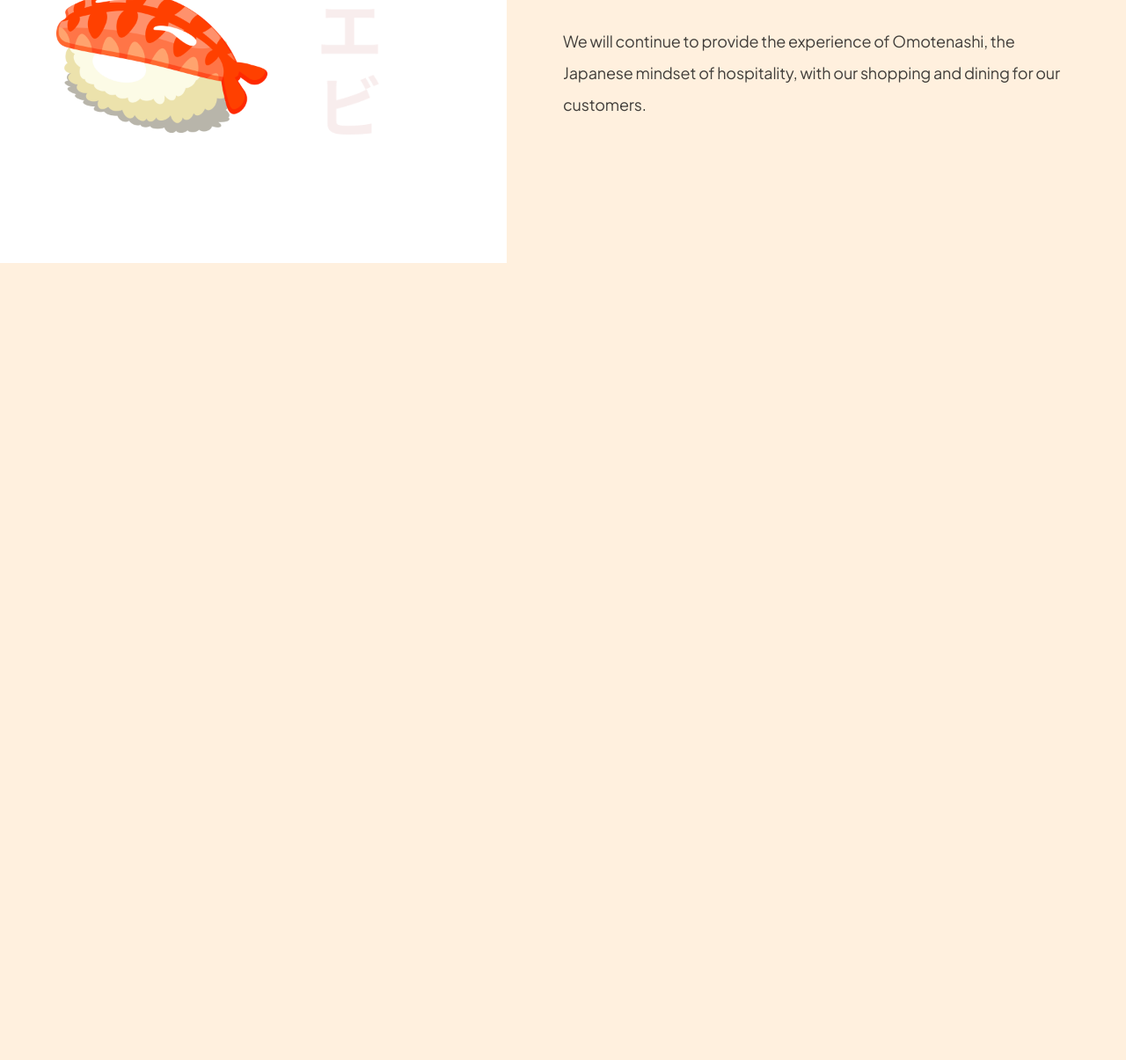
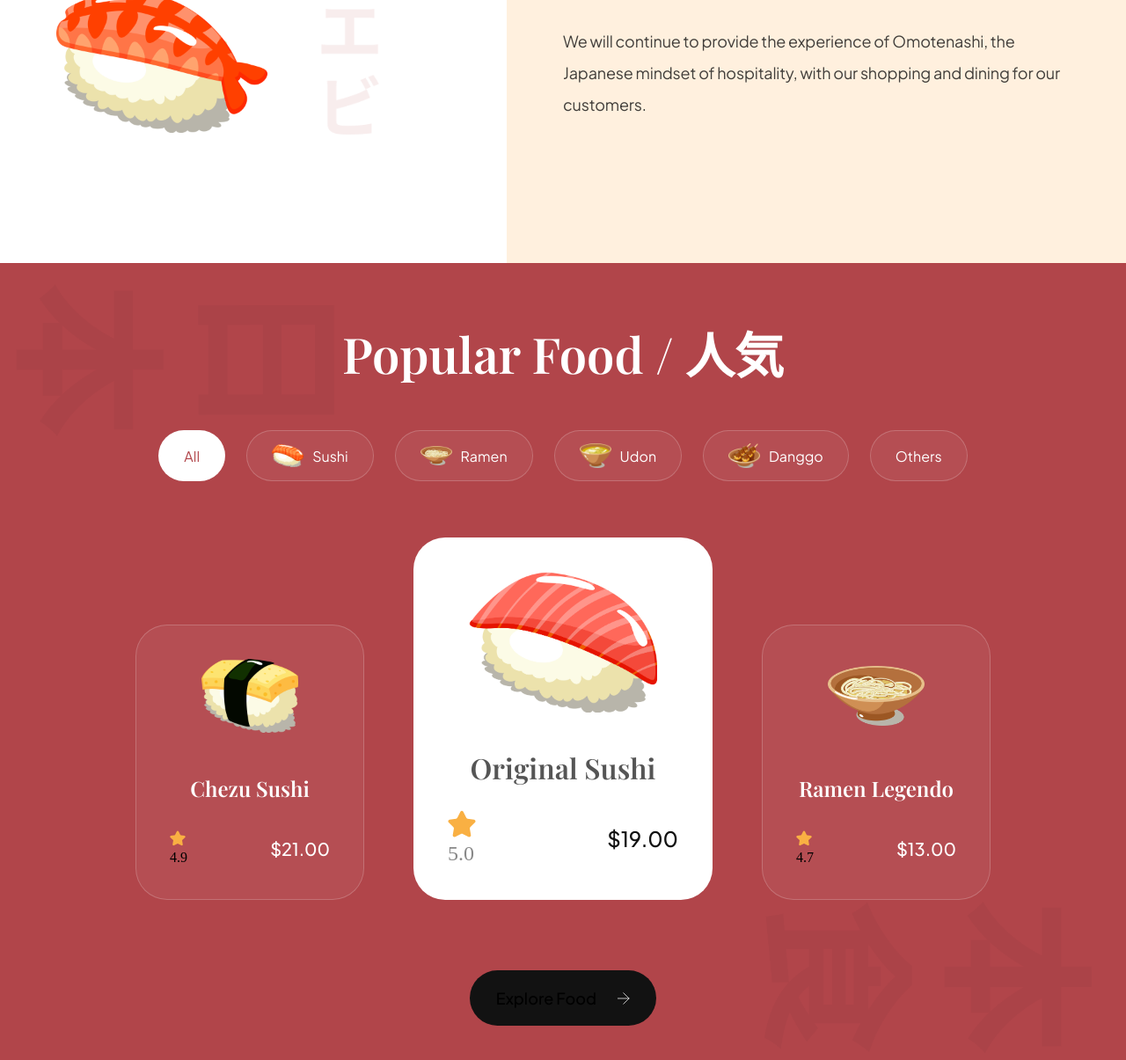
Before and after one commit to JulianRadix/laughing-waffle, a website built with Vite: page index.html in a window 1280 px wide. Shown: the part 1228-2433 px from the top of the page at 88% size. Before the commit the page ends 1527 px from the top, so only its background shows below. Built offline with nearby package versions, Linux system fonts and the light colour scheme.

Commit message:
Completed Foods/Popular

```diff
--- a/css/sections/popular.css
+++ b/css/sections/popular.css
@@ -0,0 +1,197 @@
+.popular-foods {
+    padding: 64px;
+
+    display: flex;
+    flex-direction: column;
+
+    background-color: var(--primary-color);
+    background-image: url("../../assets//popular_bg.png");
+    background-position: center;
+    background-repeat: no-repeat;
+    background-size: contain;
+
+    overflow: hidden;
+}
+
+.popular-foods__title {
+    font-size: 56px;
+    font-family: var(--playfair-display);
+    font-weight: 600;
+    line-height: 78px;
+    color: #fff;
+    text-align: center;
+}
+
+.popular-foods__filters {
+    margin-top: 48px;
+    max-width: 100%;
+    overflow-x: auto;
+
+    display: flex;
+    justify-content: center;
+    gap: 24px;
+}
+
+.popular-foods__filter-btn {
+    padding: 10px 28px;
+
+    display: flex;
+    flex-direction: row;
+    align-items: center;
+    gap: 10px;
+
+    background: rgba(255, 255, 255, 0.05);
+    border: 1px solid rgba(255, 255, 255, 0.2);
+    border-radius: 46px;
+
+    font-size: 16px;
+    font-weight: 300px;
+    line-height: 25px;
+    font-family: var(--plus-jakarta-sans);
+    color: #fff;
+    cursor: pointer;
+}
+
+.popular-foods__filter-btn img {
+    width: 36px;
+    height: 36px;
+    object-fit: contain;
+}
+
+.popular-foods__filter-btn.active {
+    background: #fff;
+    color: var(--primary-color);
+}
+
+.popular-foods__filter-btn:hover {
+    background: #fff;
+    color: var(--primary-color);
+}
+
+.popular-foods__catalogue {
+    margin-top: 64px;
+
+    display: flex;
+    justify-content: center;
+    align-items: flex-end;
+    flex-wrap: wrap;
+    gap: 56px;
+}
+
+.popular-foods__button {
+    width: fit-content;
+
+    padding: 20px 30px;
+    margin: 80px auto 0;
+
+    font-weight: 500;
+    font-size: 18px;
+    line-height: 23px;
+    font-family: var(--plus-jakarta-sans);
+
+    border: none;
+    outline: none;
+    background: var(--secondary-color);
+    border-radius: 64px;
+    cursor: pointer;
+}
+
+.popular-foods__button img {
+    width: 14px;
+    height: 14px;
+    object-fit: contain;
+
+    margin-left: 21px;
+}
+
+.popular-foods__card {
+    padding: 38px;
+    min-width: 260px;
+    height: fit-content;
+
+    display: flex;
+    align-items: center;
+    flex-direction: column;
+
+    border-radius: 36px;
+    background: rgba(255, 255, 255, 0.05);
+    border: 1px solid rgba(255, 255, 255, 0.2);
+}
+
+.popular-foods__card-image {
+    width: 110px;
+    height: 84px;
+    object-fit: contain;
+}
+
+.popular-foods__card-title {
+    margin-top: 47px;
+
+    font-weight: 600;
+    font-size: 24px;
+    line-height: 32px;
+    font-family: var(--playfair-display);
+    color: #fff;
+    text-align: center;
+}
+
+.popular-foods__card-details {
+    width: 100%;
+    margin-top: 32px;
+}
+
+.popular-foods__card-ratings {
+    display: flex;
+    align-items: center;
+    gap: 8px;
+}
+
+.popular-foods__card-ratings img {
+    width: 24px;
+    height: 24px;
+    object-fit: contain;
+}
+
+.popular-foods__card-ratings p {
+    font-size: 20px;
+    font-weight: 300;
+    font-family: var(--plus-jakarta-sans);
+    color: #fff;
+}
+
+.popular-foods__card-price {
+    font-size: 20px;
+    font-weight: 500;
+    font-family: var(--plus-jakarta-sans);
+    color: #fff;
+}
+
+.popular-foods__card.active-card {
+    background: #fff;
+    min-width: 340px;
+}
+
+.popular-foods__card.active-card .popular-foods__card-image {
+    width: 214px;
+    height: 160px;
+}
+
+.popular-foods__card.active-card .popular-foods__card-title {
+    color: var(--black-500);
+    font-size: 32px;
+}
+
+.popular-foods__card.active-card .popular-foods__card-rating img {
+    width: 32px;
+    height: 32px;
+}
+
+.popular-foods__card.active-card .popular-foods__card-rating p {
+    font-size: 24px;
+    color: var(--gray-100);
+}
+
+.popular-foods__card.active-card .popular-foods__card-price {
+    font-size: 24px;
+    color: var(--secondary-color);
+}
--- a/index.html
+++ b/index.html
@@ -106,6 +106,82 @@
     </div>
   </section>
 
+  <section class="popular-foods" id="menu">
+    <h2 class="popular-foods__title">Popular Food / 人気</h2>
+
+    <div class="popular-foods__filters sushi__hide-scrollbar">
+      <button class="popular-foods__filter-btn active">All</button>
+      <button class="popular-foods__filter-btn">
+        <img src="/assets/sushi-9.png" alt="Sushi 9" />
+        Sushi
+      </button>
+      <button class="popular-foods__filter-btn">
+        <img src="/assets/sushi-8.png" alt="Sushi 8" />
+        Ramen
+      </button>
+      <button class="popular-foods__filter-btn">
+        <img src="/assets/sushi-7.png" alt="Sushi 7" />
+        Udon
+      </button>
+      <button class="popular-foods__filter-btn">
+        <img src="/assets/sushi-6.png" alt="Sushi 6" />
+        Danggo
+      </button>
+      <button class="popular-foods__filter-btn">
+        Others
+      </button>
+    </div>
+
+    <div class="popular-foods__catalogue">
+      <article class="popular-foods__card">
+        <img class="popular-foods__card-image" src="assets/sushi-12.png" alt="Sushi 12" />
+        <h4 class="popular-foods__card-title">Chezu Sushi</h4>
+
+        <div class="popular-foods__card-details flex-between">
+          <div class="popular-foods__card-rating">
+            <img src="assets/star.svg" alt="star" />
+            <p>4.9</p>
+          </div>
+
+          <p class="popular-foods__card-price">$21.00</p>
+        </div>
+      </article>
+
+      <article class="popular-foods__card active-card">
+        <img class="popular-foods__card-image" src="assets/sushi-11.png" alt="Sushi 11" />
+        <h4 class="popular-foods__card-title">Original Sushi</h4>
+
+        <div class="popular-foods__card-details flex-between">
+          <div class="popular-foods__card-rating">
+            <img src="assets/star.svg" alt="star" />
+            <p>5.0</p>
+          </div>
+
+          <p class="popular-foods__card-price">$19.00</p>
+        </div>
+      </article>
+
+      <article class="popular-foods__card">
+        <img class="popular-foods__card-image" src="assets/sushi-10.png" alt="Sushi 10" />
+        <h4 class="popular-foods__card-title">Ramen Legendo</h4>
+
+        <div class="popular-foods__card-details flex-between">
+          <div class="popular-foods__card-rating">
+            <img src="assets/star.svg" alt="star" />
+            <p>4.7</p>
+          </div>
+
+          <p class="popular-foods__card-price">$13.00</p>
+        </div>
+      </article>
+    </div>
+
+    <button class="popular-foods__button">
+      Explore Food
+      <img src="/assets/arrow-right.svg" alt="arrow-right" />
+    </button>
+  </section>
+
   <script src="js/script.js" type="module"></script>
 </body>
 </html>
```
